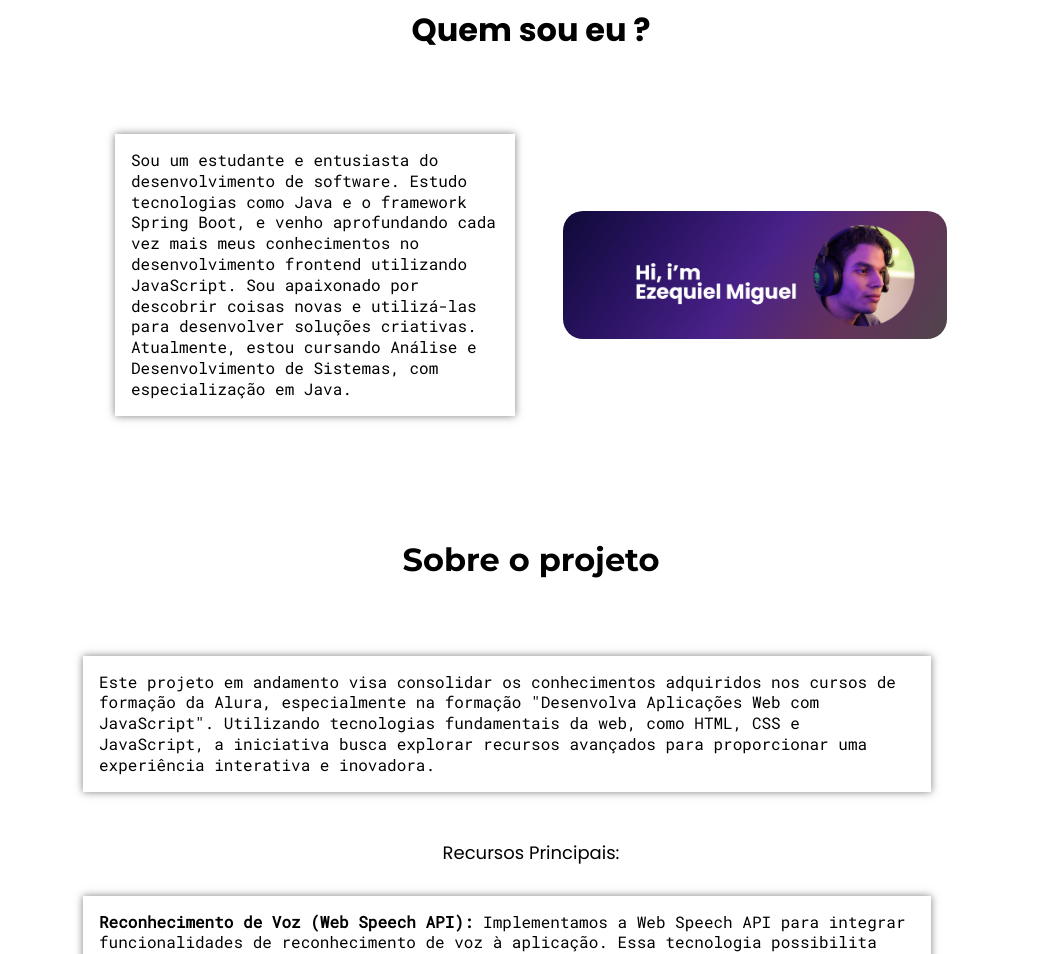
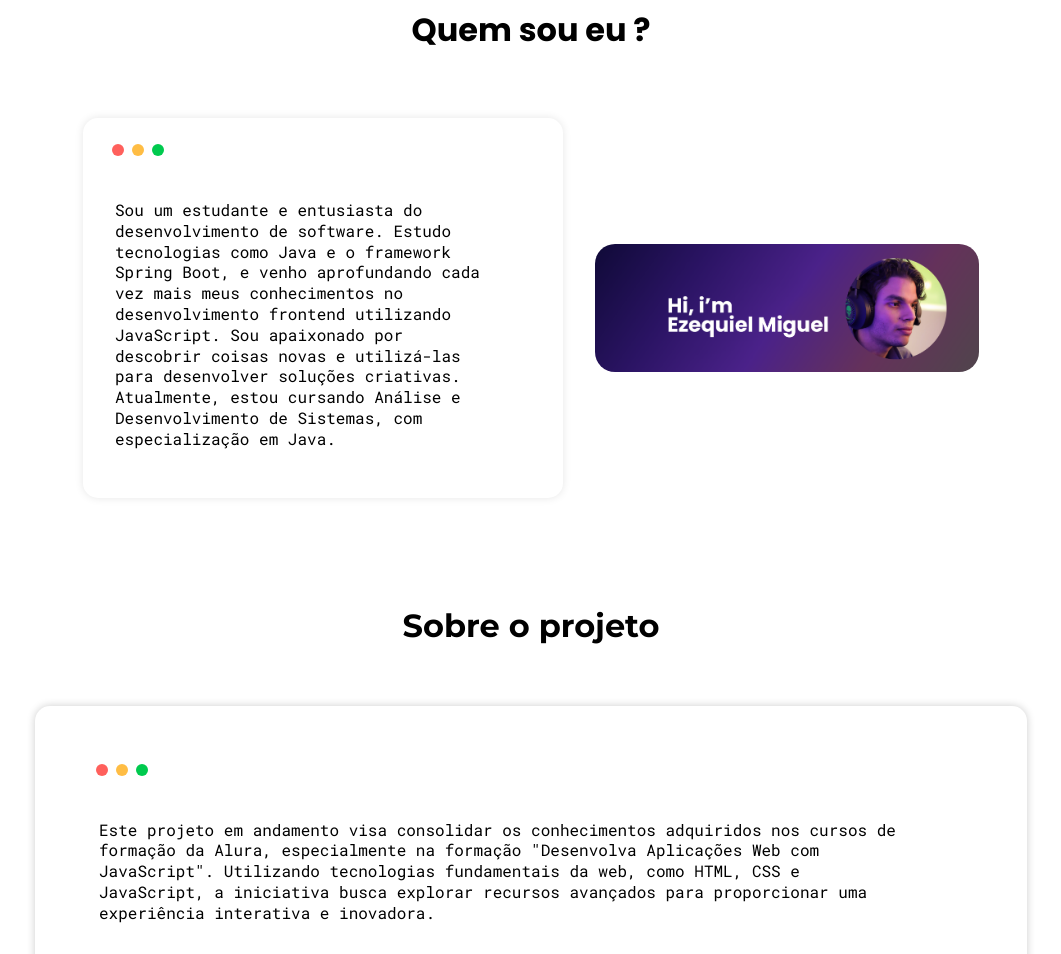
Before and after one commit to Ki3lMigu3l/study-stacker-web, a plain HTML site: page index.html in a window 1280 px wide. Shown: the part 820-1774 px from the top of the page, without its empty margins (109-1170 px from the left). Drawn offline with nearby package versions, Linux system fonts and the light colour scheme; a script that the page names is missing.

Commit message:
Refatorando nosso projeto

```diff
--- a/index.html
+++ b/index.html
@@ -1,26 +1,31 @@
 <!DOCTYPE html>
 <html lang="pt-br">
+
 <head>
     <meta charset="UTF-8">
     <meta name="viewport" content="width=device-width, initial-scale=1.0">
 
     <link rel="preconnect" href="https://fonts.googleapis.com">
     <link rel="preconnect" href="https://fonts.gstatic.com" crossorigin>
-    <link href="https://fonts.googleapis.com/css2?family=Montserrat:wght@400;700&family=Poppins:ital,wght@0,300;0,400;0,700;1,200&display=swap" rel="stylesheet">
+    <link
+        href="https://fonts.googleapis.com/css2?family=Montserrat:wght@400;700&family=Poppins:ital,wght@0,300;0,400;0,700;1,200&display=swap"
+        rel="stylesheet">
 
-    <link rel="stylesheet" href="https://cdn.jsdelivr.net/npm/swiper@11/swiper-bundle.min.css"/>
+    <link rel="stylesheet" href="https://cdn.jsdelivr.net/npm/swiper@11/swiper-bundle.min.css" />
 
     <link rel="stylesheet" href="styles/pagina-inicial/reset.css">
     <link rel="stylesheet" href="styles/pagina-inicial/styles.css">
     <link rel="stylesheet" href="styles/pagina-inicial/swiper.css">
     <title>StudyStacker</title>
 </head>
+
 <body>
     <header class="cabecalho">
         <nav class="cabecalho__container-nav">
 
             <div class="cabecalho__container-logo">
-                <a href="../index.html" class="cabecalho__logo">Study</a><button class="cabecalho__logo-final" id="btn-tema">Stacker</button>
+                <a href="../index.html" class="cabecalho__logo">Study</a><button class="cabecalho__logo-final"
+                    id="btn-tema">Stacker</button>
             </div>
 
             <div class="cabecalho__container-opcoes">
@@ -56,7 +61,26 @@
 
         <div class="sobre__container-informacoes">
             <div class="sobre__container-conteudo">
-                <p>Sou um estudante e entusiasta do desenvolvimento de software. Estudo tecnologias como Java e o framework Spring Boot, e venho aprofundando cada vez mais meus conhecimentos no desenvolvimento frontend utilizando JavaScript. Sou apaixonado por descobrir coisas novas e utilizá-las para desenvolver soluções criativas. Atualmente, estou cursando Análise e Desenvolvimento de Sistemas, com especialização em Java.</p>
+                <div class="logo">
+                    <div class="tools">
+                        <div class="circle">
+                            <span class="red box"></span>
+                        </div>
+                        <div class="circle">
+                            <span class="yellow box"></span>
+                        </div>
+                        <div class="circle">
+                            <span class="green box"></span>
+                        </div>
+                    </div>
+                    <div class="card__content">
+                    </div>
+                </div>
+                <p>Sou um estudante e entusiasta do desenvolvimento de software. Estudo tecnologias como Java e o
+                    framework Spring Boot, e venho aprofundando cada vez mais meus conhecimentos no desenvolvimento
+                    frontend utilizando JavaScript. Sou apaixonado por descobrir coisas novas e utilizá-las para
+                    desenvolver soluções criativas. Atualmente, estou cursando Análise e Desenvolvimento de Sistemas,
+                    com especialização em Java.</p>
             </div>
 
             <div class="sobre__container-img">
@@ -75,15 +99,43 @@
 
         <div class="sobre__container-informacoes-projeto">
             <div class="sobre__container-conteudo-projeto">
-                <p> Este projeto em andamento visa consolidar os conhecimentos adquiridos nos cursos de formação da Alura, especialmente na formação "Desenvolva Aplicações Web com JavaScript". Utilizando tecnologias fundamentais da web, como HTML, CSS e JavaScript, a iniciativa busca explorar recursos avançados para proporcionar uma experiência interativa e inovadora.</p>
+                <div class="logo">
+                    <div class="tools">
+                        <div class="circle">
+                            <span class="red box"></span>
+                        </div>
+                        <div class="circle">
+                            <span class="yellow box"></span>
+                        </div>
+                        <div class="circle">
+                            <span class="green box"></span>
+                        </div>
+                    </div>
+                    <div class="card__content">
+                    </div>
+                    <p> Este projeto em andamento visa consolidar os conhecimentos adquiridos nos cursos de formação da
+                        Alura, especialmente na formação "Desenvolva Aplicações Web com JavaScript". Utilizando
+                        tecnologias fundamentais da web, como HTML, CSS e JavaScript, a iniciativa busca explorar
+                        recursos avançados para proporcionar uma experiência interativa e inovadora.</p>
 
                     <h2 class="sobre-titulo-projeto">Recursos Principais:</h2>
 
-                    <p><strong>Reconhecimento de Voz (Web Speech API):</strong> Implementamos a Web Speech API para integrar funcionalidades de reconhecimento de voz à aplicação. Essa tecnologia possibilita comandos de voz, oferecendo uma experiência única e acessível aos usuários.<br><br><strong>Carrossel Dinâmico (Swiper JS):</strong> Incorporamos a biblioteca Swiper JS para criar um carrossel dinâmico e responsivo. Essa funcionalidade não apenas melhora a navegação, mas também proporciona uma apresentação visualmente atraente do conteúdo.</p>
+                    <p><strong>Reconhecimento de Voz (Web Speech API):</strong> Implementamos a Web Speech API para
+                        integrar funcionalidades de reconhecimento de voz à aplicação. Essa tecnologia possibilita
+                        comandos de voz, oferecendo uma experiência única e acessível aos
+                        usuários.<br><br><strong>Carrossel Dinâmico (Swiper JS):</strong> Incorporamos a biblioteca
+                        Swiper JS para criar um carrossel dinâmico e responsivo. Essa funcionalidade não apenas melhora
+                        a navegação, mas também proporciona uma apresentação visualmente atraente do conteúdo.</p>
 
 
                     <h2 class="sobre-titulo-projeto">Objetivo Final:</h2>
-                    <p>O projeto em andamento servirá como documentação prática para os conceitos e técnicas abordados na formação "Desenvolva Aplicações Web com JavaScript" da Alura. Além de consolidar o aprendizado, a aplicação pretende ser uma referência para futuros projetos, demonstrando a aplicação efetiva dos conhecimentos adquiridos.<br><br>Este é um passo importante na jornada de aprendizado, explorando as fronteiras da interatividade e usabilidade na web moderna. Acompanhe-nos enquanto continuamos a desenvolver e aprimorar esta aplicação, explorando novas possibilidades e integrando mais tecnologias avançadas.</p>
+                    <p>O projeto em andamento servirá como documentação prática para os conceitos e técnicas abordados
+                        na formação "Desenvolva Aplicações Web com JavaScript" da Alura. Além de consolidar o
+                        aprendizado, a aplicação pretende ser uma referência para futuros projetos, demonstrando a
+                        aplicação efetiva dos conhecimentos adquiridos.<br><br>Este é um passo importante na jornada de
+                        aprendizado, explorando as fronteiras da interatividade e usabilidade na web moderna.
+                        Acompanhe-nos enquanto continuamos a desenvolver e aprimorar esta aplicação, explorando novas
+                        possibilidades e integrando mais tecnologias avançadas.</p>
                 </div>
             </div>
 
@@ -93,7 +145,8 @@
     <footer class="rodape">
         <div class="rodape__conteudos">
             <img class="rodape__imagem" src="assets/github-icon.png" alt="">
-                <a href="https://github.com/Ki3lMigu3l" target="_blank" class="cabecalho_opcoes-link github-titulo">Ki3lMigu3l</a>
+            <a href="https://github.com/Ki3lMigu3l" target="_blank"
+                class="cabecalho_opcoes-link github-titulo">Ki3lMigu3l</a>
         </div>
     </footer>
 
@@ -101,4 +154,5 @@
     <script src="js/swiper.js"></script>
     <script src="js/index.js"></script>
 </body>
+
 </html>
--- a/styles/pagina-inicial/styles.css
+++ b/styles/pagina-inicial/styles.css
@@ -45,13 +45,17 @@ body {
     margin-bottom: 6em;
 }
 
+
 .sobre__container-conteudo {
     display: flex;
-    align-items: center;
-    justify-content: center;
     flex-direction: column;
     width: 35%;
+    box-shadow: 0px 0px 8px rgba(0, 0, 0, 0.1);
+    margin-right: 2em;
+    border-radius: 15px;
+    padding: 1em;
 }
+
 
 .sobre__container-img {
     display: flex;
@@ -74,7 +78,6 @@ p {
     margin-bottom: 1em;
     margin-top: 1em;
     padding: 1em;
-    box-shadow: 0px 0px 8px rgba(0, 0, 0, 0.5);
     margin-right: 3em;
 }
 
@@ -84,6 +87,7 @@ p {
     justify-content: center;
     flex-direction: column;
     margin-top: 1em;
+
 }
 
 .sobre__container-informacoes-projeto {
@@ -98,19 +102,22 @@ p {
 
 .sobre__container-conteudo-projeto {
     display: flex;
-    align-items: center;
-    justify-content: center;
     flex-direction: column;
+    padding: 3em;
     width: 70%;
+    box-shadow: 0px 0px 8px rgba(0, 0, 0, 0.2);
+    border-radius: 15px;
 }
 
 .sobre-titulo-projeto {
+    display: flex;
+    justify-content: center;
     font-size: large;
-    font-weight: 400;
-    margin: 2em 0 1em 0;
+    font-weight: bold;
+    margin: 4em 0 1em 0;
 }
 
-.sobre__container-projeto > h2 {
+.sobre__container-projeto>h2 {
     font-family: var(--fonte-secundaria);
 }
 
@@ -142,3 +149,34 @@ p {
 strong {
     font-weight: 700;
 }
+
+.tools {
+    display: flex;
+    align-items: center;
+    padding: 9px;
+}
+
+.circle {
+    padding: 0 4px;
+}
+
+.box {
+    display: inline-block;
+    align-items: center;
+    width: 10px;
+    height: 10px;
+    padding: 1px;
+    border-radius: 50%;
+}
+
+.red {
+    background-color: #ff605c;
+}
+
+.yellow {
+    background-color: #ffbd44;
+}
+
+.green {
+    background-color: #00ca4e;
+}
```
Lines whose indentation alone changed are shown as unchanged.
